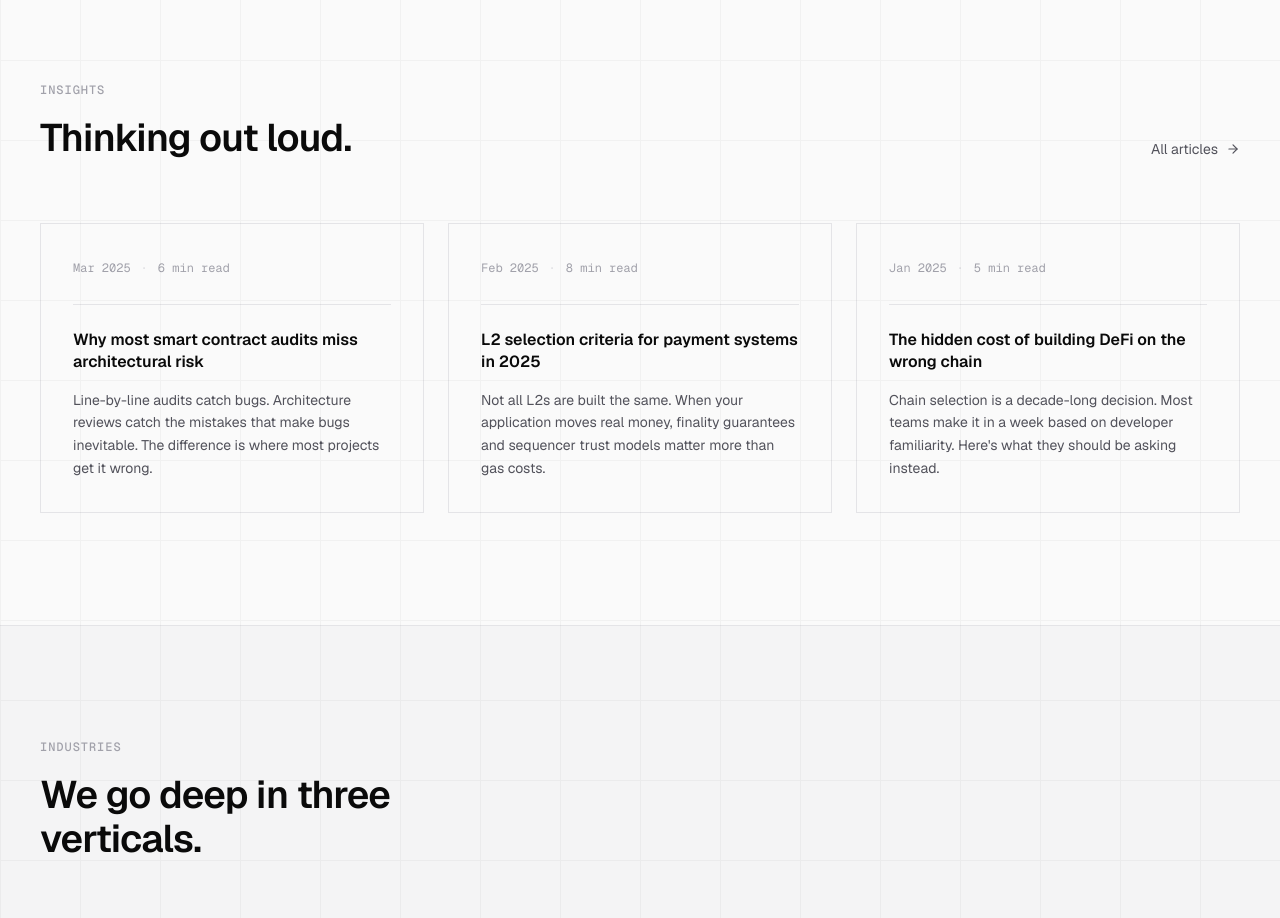
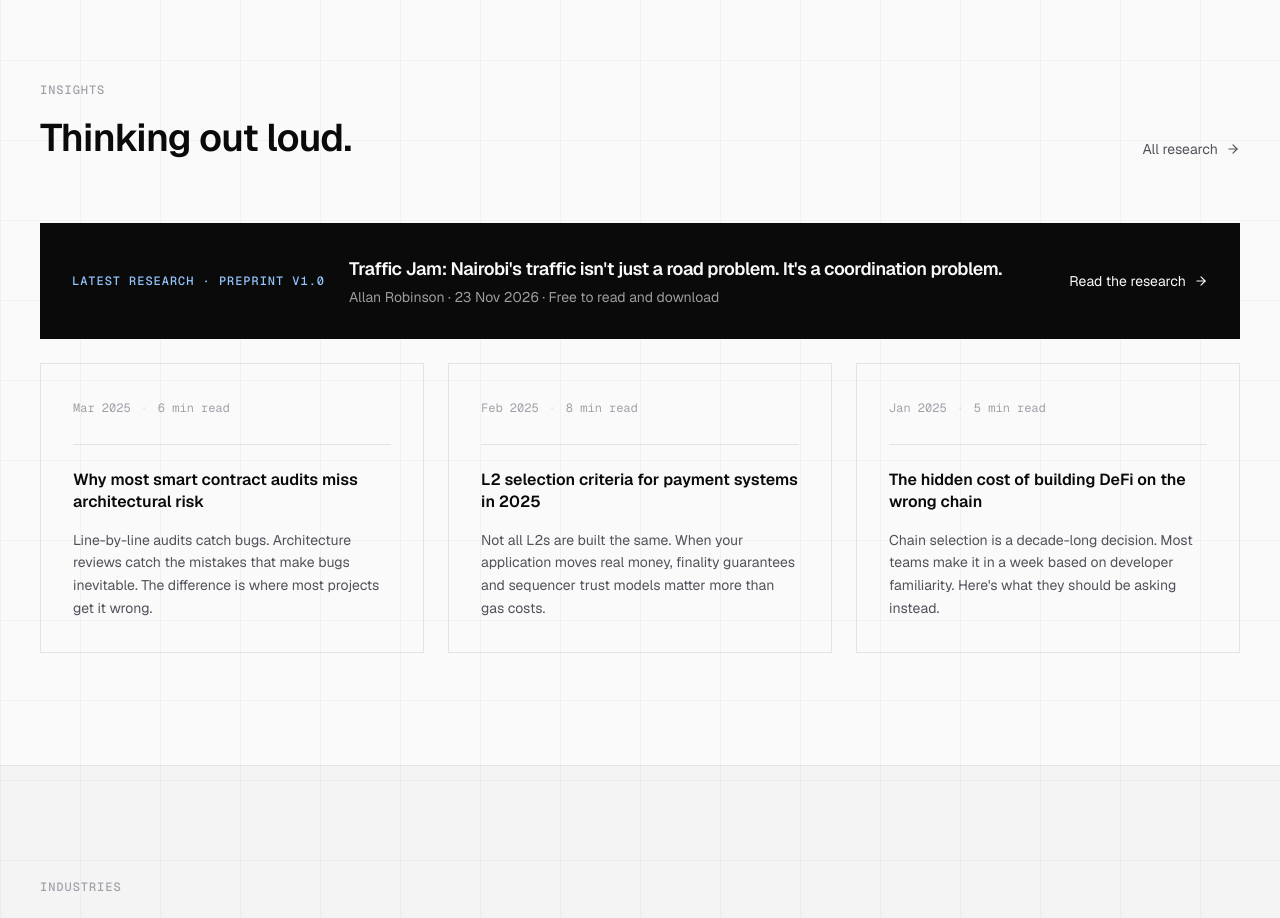
Before and after one commit to NallaLabs/nallalabs, a Next.js app: page / in a window 1280 px wide. Shown: the part 3940-4858 px from the top of the page. Built offline with nearby package versions, Linux system fonts and the light colour scheme.

Commit message:
Feature latest research on home page and remove dead links

```diff
--- a/components/sections/Insights.tsx
+++ b/components/sections/Insights.tsx
@@ -1,5 +1,7 @@
+import Link from "next/link";
 import { ArrowRight } from "lucide-react";
 import { StaggerContainer, StaggerItem, FadeUp } from "@/components/motion/FadeUp";
+import { formatDate, latestPublished, papers } from "@/lib/research";
 
 const articles = [
   {
@@ -8,7 +10,6 @@ const articles = [
     title: "Why most smart contract audits miss architectural risk",
     excerpt:
       "Line-by-line audits catch bugs. Architecture reviews catch the mistakes that make bugs inevitable. The difference is where most projects get it wrong.",
-    href: "#",
   },
   {
     date: "Feb 2025",
@@ -16,7 +17,6 @@ const articles = [
     title: "L2 selection criteria for payment systems in 2025",
     excerpt:
       "Not all L2s are built the same. When your application moves real money, finality guarantees and sequencer trust models matter more than gas costs.",
-    href: "#",
   },
   {
     date: "Jan 2025",
@@ -24,11 +24,13 @@ const articles = [
     title: "The hidden cost of building DeFi on the wrong chain",
     excerpt:
       "Chain selection is a decade-long decision. Most teams make it in a week based on developer familiarity. Here's what they should be asking instead.",
-    href: "#",
   },
 ];
 
 export function Insights() {
+  const [paper] = papers;
+  const latest = latestPublished(paper);
+
   return (
     <section id="insights" className="py-28">
       <div className="max-w-7xl mx-auto px-8 lg:px-10">
@@ -39,19 +41,43 @@ export function Insights() {
               Thinking out loud.
             </h2>
           </div>
-          <a
-            href="#"
+          <Link
+            href="/research"
             className="inline-flex items-center gap-2 text-sm text-[#52525B] hover:text-[#0A0A0A] transition-colors"
           >
-            All articles <ArrowRight size={14} />
-          </a>
+            All research <ArrowRight size={14} />
+          </Link>
+        </FadeUp>
+
+        {/* Latest research */}
+        <FadeUp className="mb-6">
+          <Link
+            href={paper.href}
+            className="group grid grid-cols-1 md:grid-cols-[auto_1fr_auto] items-center gap-6 bg-[#0A0A0A] text-[#FAFAFA] p-8 hover:bg-[#18181B] transition-colors"
+          >
+            <span className="label-mono !text-[#93C5FD]">
+              Latest research · {paper.kind} v{latest.version}
+            </span>
+            <span>
+              <span className="block text-lg font-semibold tracking-tight mb-1">
+                {paper.title}: Nairobi&apos;s traffic isn&apos;t just a road problem. It&apos;s a
+                coordination problem.
+              </span>
+              <span className="block text-sm text-white/60">
+                {paper.author} · {formatDate(latest.publishedAt)} · Free to read and download
+              </span>
+            </span>
+            <span className="inline-flex items-center gap-2 text-sm whitespace-nowrap">
+              Read the research
+              <ArrowRight size={14} className="transition-transform group-hover:translate-x-1" />
+            </span>
+          </Link>
         </FadeUp>
 
         <StaggerContainer className="grid grid-cols-1 md:grid-cols-3 gap-6">
           {articles.map((article) => (
             <StaggerItem key={article.title}>
-              <a
-                href={article.href}
+              <div
                 className="block border border-[#E4E4E7] p-8 group hover:border-[#1D4ED8] transition-colors duration-150 h-full"
               >
                 <div className="flex items-center gap-3 mb-6">
@@ -65,7 +91,7 @@ export function Insights() {
                   {article.title}
                 </h3>
                 <p className="text-sm text-[#52525B] leading-relaxed">{article.excerpt}</p>
-              </a>
+              </div>
             </StaggerItem>
           ))}
         </StaggerContainer>
```
